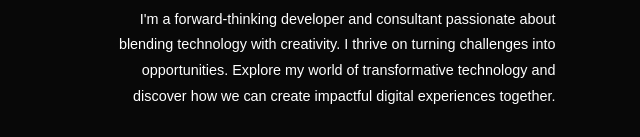
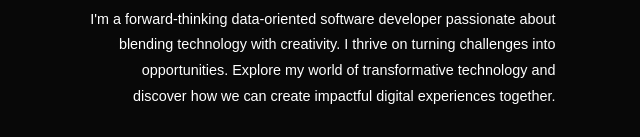
Before and after one commit to FlannR/mcklin, a website: page public/index.html in a window 1280 px wide. Shown: the part 639-776 px from the top of the page, 43-683 px from the left. Drawn offline with nearby package versions, Linux system fonts and the light colour scheme.

Commit message:
Update description to emphasize data-oriented focus

```diff
--- a/public/index.html
+++ b/public/index.html
@@ -33,7 +33,7 @@
             <h1>Hi, I'm <span>Mcklin</span> Step into <span>My Creative Space!</span></h1>
             <h3>Crafting Code, Connecting Ideas, and Innovating Futures</h3>
 
-            <p>I'm a forward-thinking developer and consultant passionate about blending technology with creativity.  I thrive on turning challenges into opportunities. Explore my world of transformative technology and discover how we can create impactful digital experiences together.</p>
+            <p>I'm a forward-thinking data-oriented software developer passionate about blending technology with creativity.  I thrive on turning challenges into opportunities. Explore my world of transformative technology and discover how we can create impactful digital experiences together.</p>
             <div class="social-icons">
                 <a  href="https://github.com/FlannR" target="_blank" rel="noopener noreferrer">
                     <i class="bx bxl-github"></i>
```
